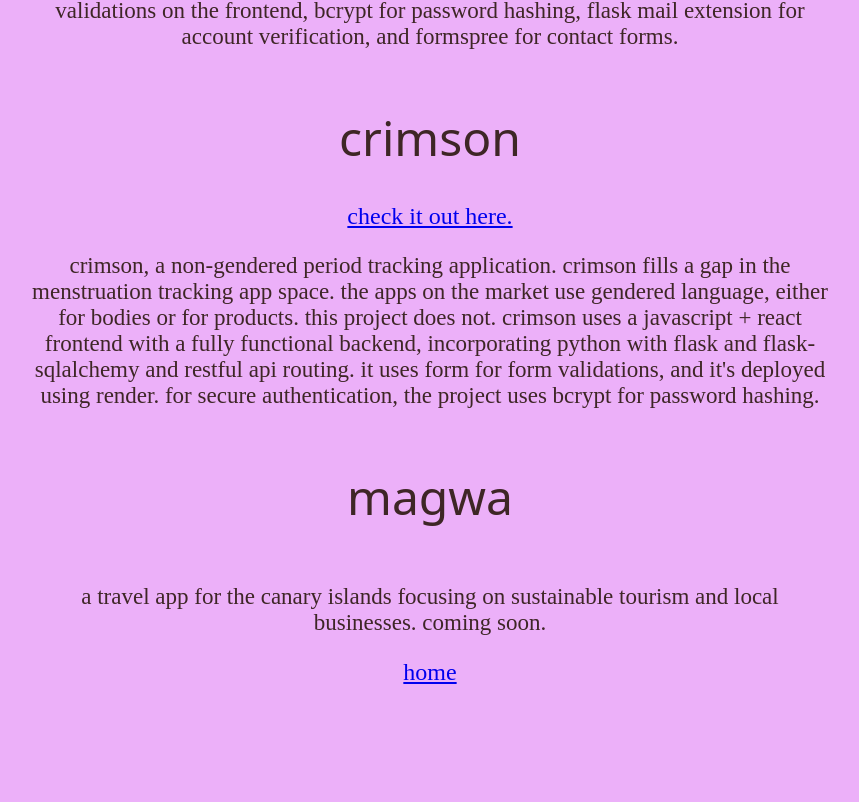
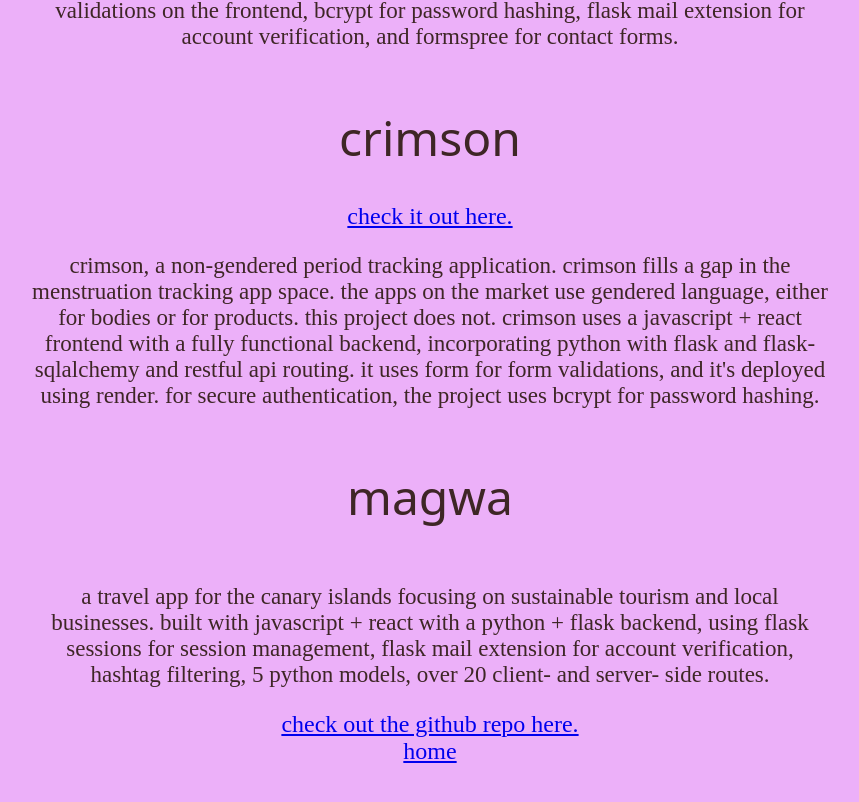
Before and after one commit to tessmueske/tess-mueske, a React (Create React App) app in the folder client/: page /projects in a window 1280 px wide. Shown: the part 282-1084 px from the top of the page, without its empty margins (210-1069 px from the left). Built offline with nearby package versions, Linux system fonts and the light colour scheme; a web font is replaced by a local one.

Commit message:
magwa addition

```diff
--- a/client/src/components/Projects.js
+++ b/client/src/components/Projects.js
@@ -15,7 +15,10 @@
             crimson uses a javascript + react frontend with a fully functional backend, incorporating python with flask and flask-sqlalchemy and restful api routing. it uses form for form validations, and it's deployed using render. for secure authentication, the project uses bcrypt for password hashing.</p>
 
             <h1> magwa </h1>
-            <p>a travel app for the canary islands focusing on sustainable tourism and local businesses. coming soon.</p>
+            <p>a travel app for the canary islands focusing on sustainable tourism and local businesses. built with javascript + react with a python + flask backend, using flask sessions for session management, flask mail extension for account verification, hashtag filtering, 5 python models, over 20 client- and server- side routes.</p>
+            <a href="https://github.com/tessmueske/tourism-app" target="_blank" rel="noopener noreferrer">
+                check out the github repo here.
+            </a>
             <Link to="/">home</Link>
         </div>
     )
```
